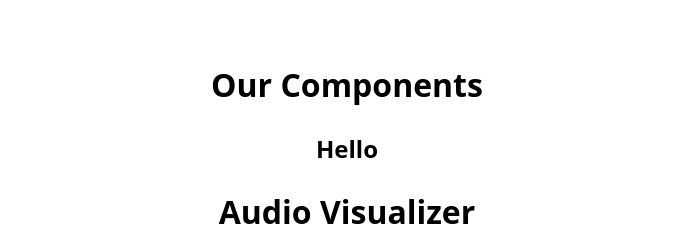
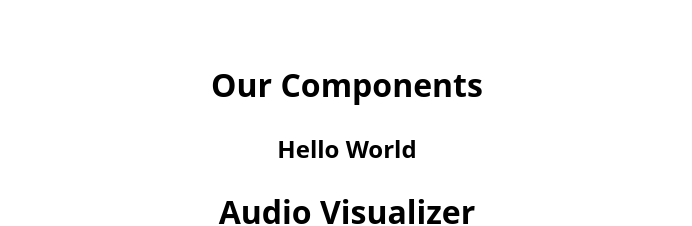
Before and after one commit to saurabhdhakne-extentia/React-sandbox, a React (Vite) app: page / in a window 1280 px wide. Shown: the top 226 px of the page, without its empty margins (293-985 px from the left). Built offline with nearby package versions, Linux system fonts and the light colour scheme.

Commit message:
AS updated this file

```diff
--- a/src/App.tsx
+++ b/src/App.tsx
@@ -6,7 +6,7 @@ function App() {
   return (
     <>
         <h1>Our Components</h1>
-        <h2>Hello </h2>
+        <h2>Hello World</h2>
         <AudioVisualizerParent/>
     </>
   )
```
